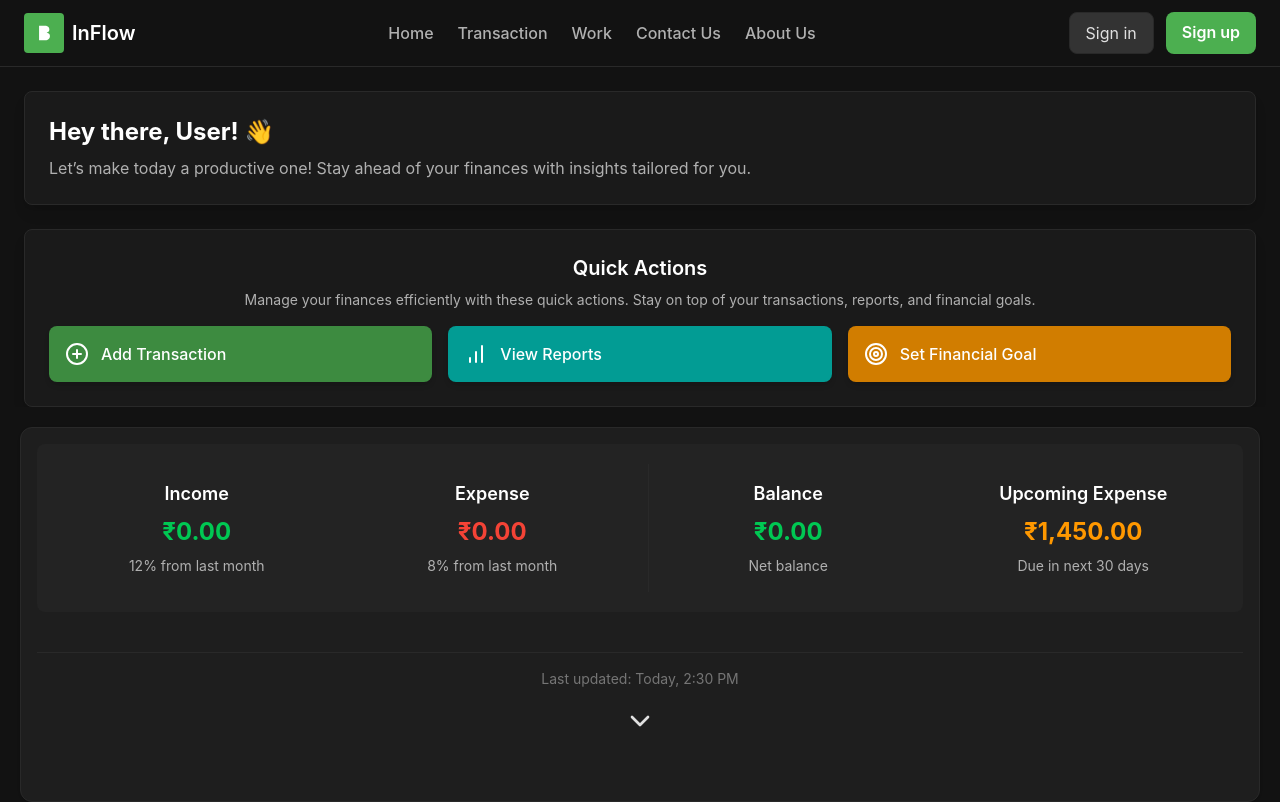
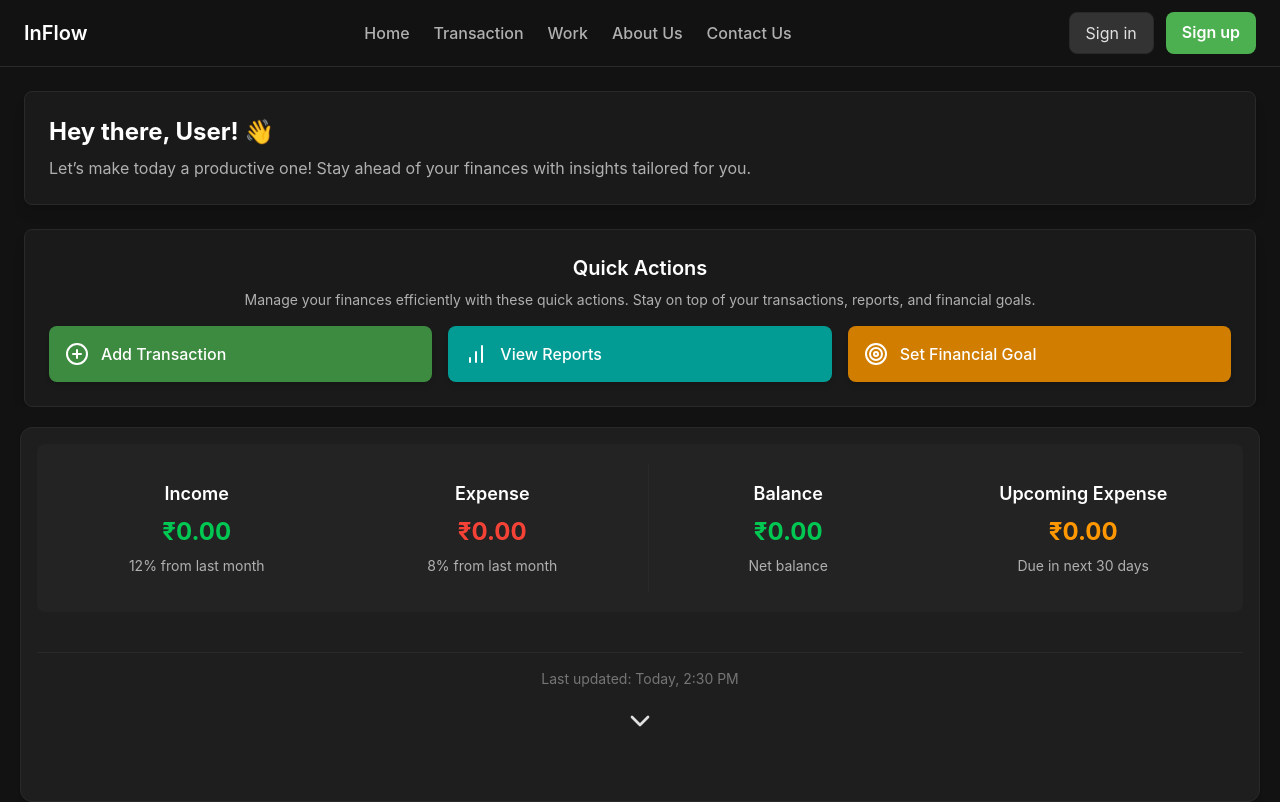
Before and after one commit to IshpreetSingh8264/Personal_Finance, a React (Vite) app: page / in a window 1280 px wide. Shown: the top 802 px of the page. Built offline with nearby package versions, Linux system fonts and the light colour scheme.

Commit message:
Transation Income, Expense, Upcoming Expense

```diff
--- a/src/Components/Dashboard/FinancialDetails.jsx
+++ b/src/Components/Dashboard/FinancialDetails.jsx
@@ -1,14 +1,22 @@
-import React, { useState } from "react";
+import React, { useEffect, useState } from "react";
 import { motion } from "framer-motion";
 import { ChevronDown, ChevronUp } from "lucide-react";
 import { useNavigate } from "react-router-dom";
 
-const FinancialDetails = ({data}) => {
-     const Navigator = useNavigate();
+const FinancialDetails = ({ data , upExp}) => {
+    const Navigator = useNavigate();
     const [expanded, setExpanded] = useState(false);
 
-    const transactions = data;
-    console.log(data)
+
+    const transactions = data
+    // Take the first 5 entries
+    // setTransactions(sortedTransactions.slice(0, 5));;
+    console.log(data.slice(0, 5));
+
+
+
+
+
 
     // Calculate total Income and expenses
     const totalIncome = transactions.filter(tx => tx.type === "Income").reduce((acc, tx) => acc + tx.amount, 0);
@@ -49,7 +57,7 @@ const FinancialDetails = ({data}) => {
                         {/* Upcoming Expense Column */}
                         <div className="flex flex-col items-center p-4">
                             <h3 className="text-lg font-semibold text-[#FFFFFF] mb-2">Upcoming Expense</h3>
-                            <div className="text-2xl font-bold text-[#FF9800]">₹1,450.00</div>
+                            <div className="text-2xl font-bold text-[#FF9800]">₹{Math.abs(upExp).toFixed(2)}</div>
                             <div className="text-sm text-[#B0B0B0] mt-2">Due in next 30 days</div>
                         </div>
 
@@ -69,16 +77,16 @@ const FinancialDetails = ({data}) => {
                 >
                     <h4 className="text-lg font-semibold text-[#FFFFFF] mb-3">Last 5 Transactions</h4>
                     <ul className="space-y-2">
-                        {transactions.map((tx) => (
+                        {transactions.slice(0, 5).map((tx) => (
                             <li
                                 key={tx.id}
                                 className="flex justify-between p-3 rounded-lg bg-[#1E1E1E] border border-[#292929]"
                             >
                                 <span className="text-[#E0E0E0]">{tx.description}</span>
                                 <span
-                                    className={tx.type === "Income" ? "text-[#00C853] font-bold" : "text-[#F44336] font-bold"}
+                                    className={tx.type === "Income" ? "text-[#00C853] font-bold" : tx.type === "Expense" ?"text-[#F44336] font-bold" : "text-[#FF9800] font-bold"}
                                 >
-                                    {tx.type === "Income"? `+₹${tx.amount.toFixed(2)}` : `-₹${Math.abs(tx.amount).toFixed(2)}`}
+                                    {tx.type === "Income" ? `+₹${tx.amount.toFixed(2)}` : tx.type === "Expense" ? `-₹${Math.abs(tx.amount).toFixed(2)}` : `-₹${Math.abs(tx.amount).toFixed(2)}`}
                                 </span>
                             </li>
                         ))}
@@ -86,7 +94,7 @@ const FinancialDetails = ({data}) => {
 
                     {/* View All Transactions Button */}
                     <div className="flex justify-end mt-4">
-                        <a onClick={()=>Navigator('/transaction')} className="text-sm text-[#03DAC6] hover:text-[#FFFFFF] cursor-pointer">
+                        <a onClick={() => Navigator('/transaction')} className="text-sm text-[#03DAC6] hover:text-[#FFFFFF] cursor-pointer">
                             View All Transactions →
                         </a>
                     </div>
@@ -107,9 +115,8 @@ const FinancialDetails = ({data}) => {
                         initial={{ opacity: 0 }}
                         animate={{ opacity: 1 }}
                         transition={{ duration: 0.4 }}
-                        className={`mt-2 p-2 rounded-lg cursor-pointer hover:bg-[#333333] transition ${
-                            expanded ? "bg-[#292929]" : ""
-                        }`}
+                        className={`mt-2 p-2 rounded-lg cursor-pointer hover:bg-[#333333] transition ${expanded ? "bg-[#292929]" : ""
+                            }`}
                         onClick={() => setExpanded(!expanded)}
                     >
                         {expanded ? <ChevronUp size={32} color="#E0E0E0" /> : <ChevronDown size={32} color="#E0E0E0" />}
--- a/src/Components/Navbar.jsx
+++ b/src/Components/Navbar.jsx
@@ -14,45 +14,31 @@ export default function Navbar() {
         }
     }, [navbarRef]);
 
+    const navLinks = [
+        { name: "Home", path: "/" },
+        { name: "Transaction", path: "/transaction" },
+        { name: "Work", path: "/work" },
+        { name: "About Us", path: "/about" },
+        { name: "Contact Us", path: "/contactus" }
+    ];
+
     return (
         <>
-            {/* Navbar */}
             <header ref={navbarRef} className="fixed top-0 left-0 w-full bg-[#121212] border-b border-[#292929] z-50">
                 <nav className="max-w-[85rem] mx-auto px-6 flex items-center justify-between py-3">
-                    {/* Brand Logo */}
                     <Link to="/" className="text-xl font-semibold text-white flex items-center gap-x-2">
-                        <svg className="w-10 h-auto" width={100} height={100} viewBox="0 0 100 100" fill="none" xmlns="http://www.w3.org/2000/svg">
-                            <rect width={100} height={100} rx={10} fill="#4CAF50" />
-                            <path d="M37.656 68V31.6364H51.5764C54.2043 31.6364 56.3882 32.0507 58.1283 32.8793C59.8802 33.696 61.1882 34.8146 62.0523 36.2351C62.9282 37.6555 63.3662 39.2654 63.3662 41.0646C63.3662 42.5443 63.0821 43.8108 62.5139 44.8643C61.9458 45.906 61.1823 46.7524 60.2235 47.4034C59.2646 48.0544 58.1934 48.522 57.0097 48.8061V49.1612C58.2999 49.2322 59.5369 49.6288 60.7206 50.3509C61.9162 51.0611 62.8927 52.0672 63.6503 53.3693C64.4079 54.6714 64.7867 56.2457 64.7867 58.0923C64.7867 59.9744 64.3309 61.6671 63.4195 63.1705C62.508 64.6619 61.1349 65.8397 59.3002 66.7038C57.4654 67.5679 55.1572 68 52.3754 68H37.656Z" fill="white" />
-                        </svg>
                         InFlow
                     </Link>
 
-                    {/* Desktop Links */}
                     <div className="hidden sm:flex items-center gap-6">
-                        <Link to="/" className="relative text-[#B0B0B0] hover:text-[#4CAF50] transition-all duration-300 font-medium group">
-                            Home
-                            <span className="absolute left-0 bottom-0 w-0 h-[2px] bg-[#4CAF50] transition-all duration-300 group-hover:w-full"></span>
-                        </Link>
-                        <Link to="/transaction" className="relative text-[#B0B0B0] hover:text-[#4CAF50] transition-all duration-300 font-medium group">
-                            Transaction
-                            <span className="absolute left-0 bottom-0 w-0 h-[2px] bg-[#4CAF50] transition-all duration-300 group-hover:w-full"></span>
-                        </Link>
-                        <Link to="/work" className="relative text-[#B0B0B0] hover:text-[#4CAF50] transition-all duration-300 font-medium group">
-                            Work
-                            <span className="absolute left-0 bottom-0 w-0 h-[2px] bg-[#4CAF50] transition-all duration-300 group-hover:w-full"></span>
-                        </Link>
-                        <Link to="/contactus" className="relative text-[#B0B0B0] hover:text-[#4CAF50] transition-all duration-300 font-medium group">
-                            Contact Us
-                            <span className="absolute left-0 bottom-0 w-0 h-[2px] bg-[#4CAF50] transition-all duration-300 group-hover:w-full"></span>
-                        </Link>
-                        <Link to="/about" className="relative text-[#B0B0B0] hover:text-[#4CAF50] transition-all duration-300 font-medium group">
-                            About Us
-                            <span className="absolute left-0 bottom-0 w-0 h-[2px] bg-[#4CAF50] transition-all duration-300 group-hover:w-full"></span>
-                        </Link>
+                        {navLinks.map((link) => (
+                            <Link key={link.path} to={link.path} className="relative text-[#B0B0B0] hover:text-[#4CAF50] transition-all duration-300 font-medium group">
+                                {link.name}
+                                <span className="absolute left-0 bottom-0 w-0 h-[2px] bg-[#4CAF50] transition-all duration-300 group-hover:w-full"></span>
+                            </Link>
+                        ))}
                     </div>
 
-                    {/* Sign in / Sign up */}
                     <div className="hidden sm:flex gap-3">
                         <Link to="/login" className="py-2 px-4 rounded-lg border border-[#292929] bg-[#333333] text-[#E0E0E0] hover:bg-[#1E1E1E] transition">
                             Sign in
@@ -62,7 +48,6 @@ export default function Navbar() {
                         </Link>
                     </div>
 
-                    {/* Custom Hamburger Button */}
                     <button onClick={() => setIsOpen(!isOpen)} className={`toggle ${isOpen ? "open" : ""} sm:hidden`}>
                         <div className="bars" id="bar1"></div>
                         <div className="bars" id="bar2"></div>
@@ -70,7 +55,6 @@ export default function Navbar() {
                     </button>
                 </nav>
 
-                {/* Mobile Menu */}
                 <AnimatePresence>
                     {isOpen && (
                         <motion.div
@@ -81,22 +65,11 @@ export default function Navbar() {
                             className="sm:hidden absolute top-full left-0 w-full bg-[#121212] border-t border-[#292929] shadow-lg"
                         >
                             <div className="mobile-menu flex flex-col items-center py-4 gap-4">
-                                <Link to="/" className="text-[#B0B0B0] hover:text-[#4CAF50] transition-all duration-300 font-medium">
-                                    Home
-                                </Link>
-                                <Link to="/transaction" className="text-[#B0B0B0] hover:text-[#4CAF50] transition-all duration-300 font-medium">
-                                    Transaction
-                                </Link>
-                                <Link to="/contactus" className="text-[#B0B0B0] hover:text-[#4CAF50] transition-all duration-300 font-medium">
-                                    Contact Us
-                                </Link>
-                                <Link to="/work" className="text-[#B0B0B0] hover:text-[#4CAF50] transition-all duration-300 font-medium">
-                                    Work
-                                </Link>
-                                <Link to="/blog" className="text-[#B0B0B0] hover:text-[#4CAF50] transition-all duration-300 font-medium">
-                                    Blog
-                                </Link>
-
+                                {navLinks.map((link) => (
+                                    <Link key={link.path} to={link.path} className="text-[#B0B0B0] hover:text-[#4CAF50] transition-all duration-300 font-medium">
+                                        {link.name}
+                                    </Link>
+                                ))}
                                 <div className="flex flex-col gap-3 mt-3">
                                     <Link to="/login" className="py-2 px-4 rounded-lg border border-[#292929] bg-[#333333] text-[#E0E0E0] hover:bg-[#1E1E1E] transition">
                                         Sign in
@@ -110,8 +83,6 @@ export default function Navbar() {
                     )}
                 </AnimatePresence>
             </header>
-
-            {/* Spacer to push content down */}
             <div style={{ height: `${navbarHeight}px` }} aria-hidden="true"></div>
         </>
     );
--- a/src/Pages/Dashboard.jsx
+++ b/src/Pages/Dashboard.jsx
@@ -8,6 +8,7 @@ import { motion } from "framer-motion";
 
 function Dashboard() {
     const [transactions, setTransactions] = useState([]);
+    const [upExp, setupExp] = useState()
 
     useEffect(() => {
         const storedTransactions = localStorage.getItem("transactions");
@@ -15,10 +16,24 @@ function Dashboard() {
             const parsedTransactions = JSON.parse(storedTransactions);
             // Sort transactions by datetime in descending order (latest first)
             const sortedTransactions = parsedTransactions.sort((a, b) => new Date(b.datetime) - new Date(a.datetime));
-            // Take the first 5 entries
-            setTransactions(sortedTransactions.slice(0, 5));
+            setTransactions(sortedTransactions);
         }
+
+
     }, []);
+
+    useEffect(() => {
+        setupExp(0);
+        let temp = 0;
+        transactions.map((el) => {
+            if (el.type == "Upcoming Expense") {
+                temp += el.amount;
+            }
+
+        })
+        setupExp(temp);
+        console.log(temp);
+    }, [transactions])
 
 
     return (
@@ -41,7 +56,7 @@ function Dashboard() {
             </motion.div>
 
             <QuickActions />
-            <FinancialDetails data={transactions} />
+            <FinancialDetails data={transactions} upExp={upExp} />
             <Recommendations />
 
         </div>
--- a/src/Pages/TransactionManager.jsx
+++ b/src/Pages/TransactionManager.jsx
@@ -96,7 +96,7 @@ export default function TransactionManager() {
                   >
                     <td className="p-2 md:p-3 border border-[#292929]">{t.date}</td>
                     <td className="p-2 md:p-3 border border-[#292929]">{t.description}</td>
-                    <td className={`p-2 md:p-3 border border-[#292929] ${t.type === "Income" ? "text-green-400" : "text-red-400"}`}>{t.type}</td>
+                    <td className={`p-2 md:p-3 border border-[#292929] ${t.type === "Income" ? "text-green-400": t.type === "Expense" ? "text-red-400":"text-yellow-400"}`}>{t.type}</td>
                     <td className="p-2 md:p-3 border border-[#292929]">₹{t.amount.toFixed(2)}</td>
                     <td className="p-2 md:p-3 border border-[#292929] flex gap-2">
                       <button onClick={() => handleEdit(t)} className="text-[#03DAC6]">✏️</button>
@@ -129,6 +129,7 @@ export default function TransactionManager() {
                   <select name="type" value={form.type} onChange={handleChange} className="w-full p-2 rounded bg-[#1C1C1C] border border-[#292929] text-white">
                     <option value="Expense">Expense</option>
                     <option value="Income">Income</option>
+                    <option value="Upcoming Expense">Upcoming Expense</option>
                   </select>
                   <input type="date" name="date" value={form.date} onChange={handleChange} className="w-full p-2 rounded bg-[#1C1C1C] border border-[#292929] text-white" />
                   <div className="flex justify-between">
```
